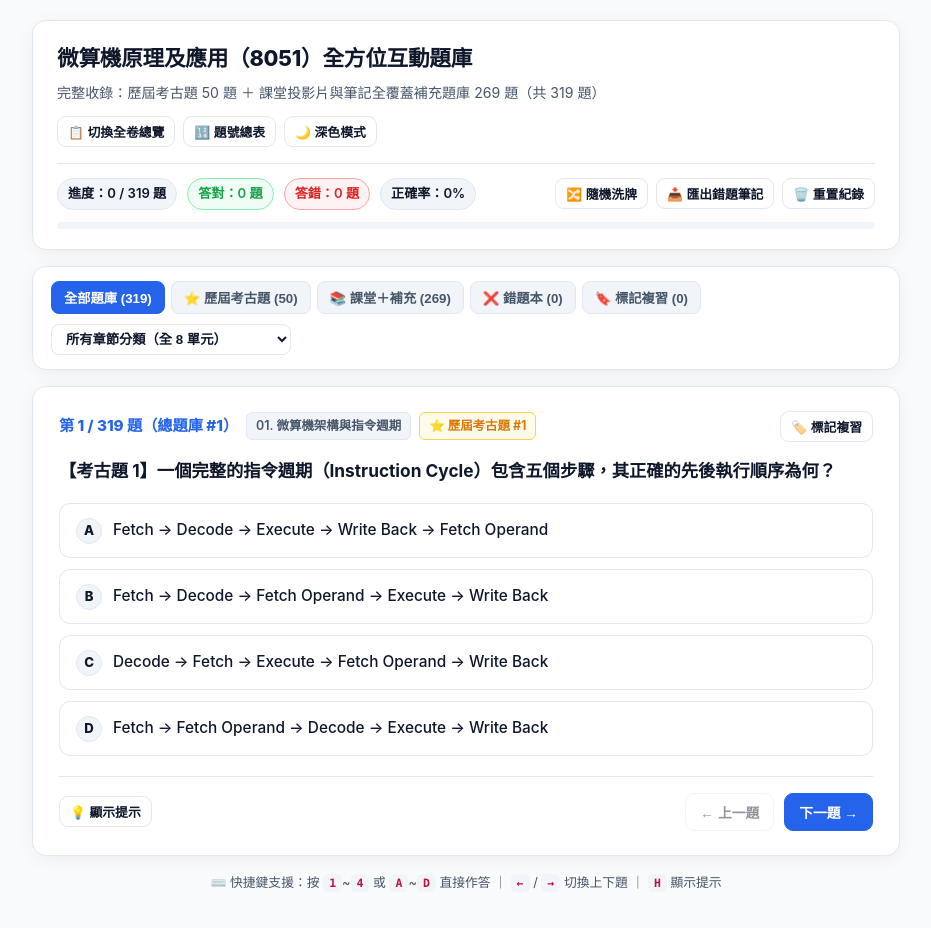
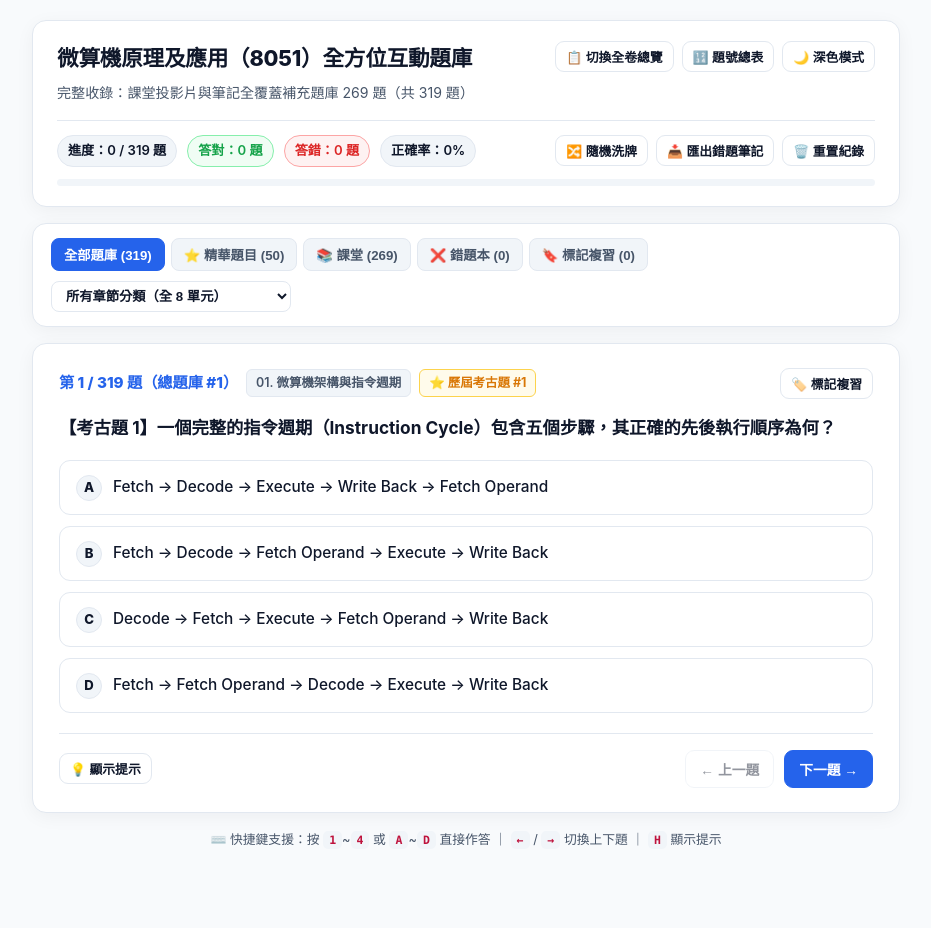
Before and after one commit to minzhe0617/ntut_115_362395_-, a plain HTML site: page index.html in a window 1280 px wide. Shown: the whole page, without its empty margins (174-1105 px from the left). Drawn offline with Linux system fonts and the light colour scheme.

Commit message:
Revise content and filter button labels in index.html
Updated the description and filter buttons in the HTML.

```diff
--- a/index.html
+++ b/index.html
@@ -563,7 +563,7 @@
       <div class="header-top">
         <div class="title-area">
           <h1>微算機原理及應用（8051）全方位互動題庫</h1>
-          <p>完整收錄：歷屆考古題 50 題 ＋ 課堂投影片與筆記全覆蓋補充題庫 269 題（共 319 題）</p>
+          <p>完整收錄：課堂投影片與筆記全覆蓋補充題庫 269 題（共 319 題）</p>
         </div>
         <div class="header-actions">
           <button class="btn btn-sm" id="btnViewMode" onclick="toggleViewMode()">📋 切換全卷總覽</button>
@@ -595,8 +595,8 @@
     <div class="toolbar">
       <div class="filter-group" id="scopeTabs">
         <button class="tab-btn active" data-scope="all" onclick="setScope('all')">全部題庫 (319)</button>
-        <button class="tab-btn" data-scope="exam" onclick="setScope('exam')">⭐ 歷屆考古題 (50)</button>
-        <button class="tab-btn" data-scope="course" onclick="setScope('course')">📚 課堂＋補充 (269)</button>
+        <button class="tab-btn" data-scope="exam" onclick="setScope('exam')">⭐ 精華題目 (50)</button>
+        <button class="tab-btn" data-scope="course" onclick="setScope('course')">📚 課堂 (269)</button>
         <button class="tab-btn" data-scope="wrong" onclick="setScope('wrong')">❌ 錯題本 (<span id="wrongCountBadge">0</span>)</button>
         <button class="tab-btn" data-scope="bookmark" onclick="setScope('bookmark')">🔖 標記複習 (<span id="bookmarkCountBadge">0</span>)</button>
       </div>
```
